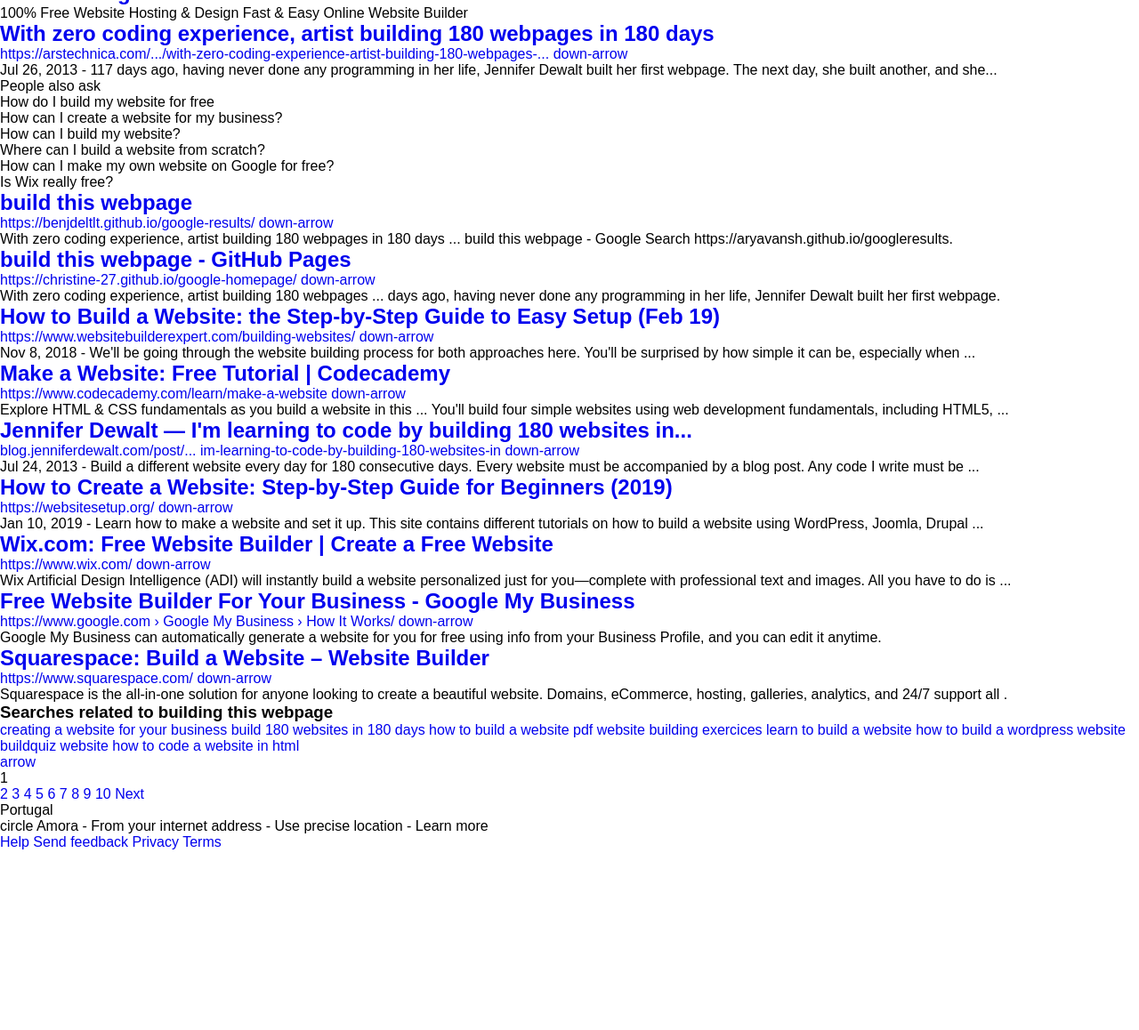
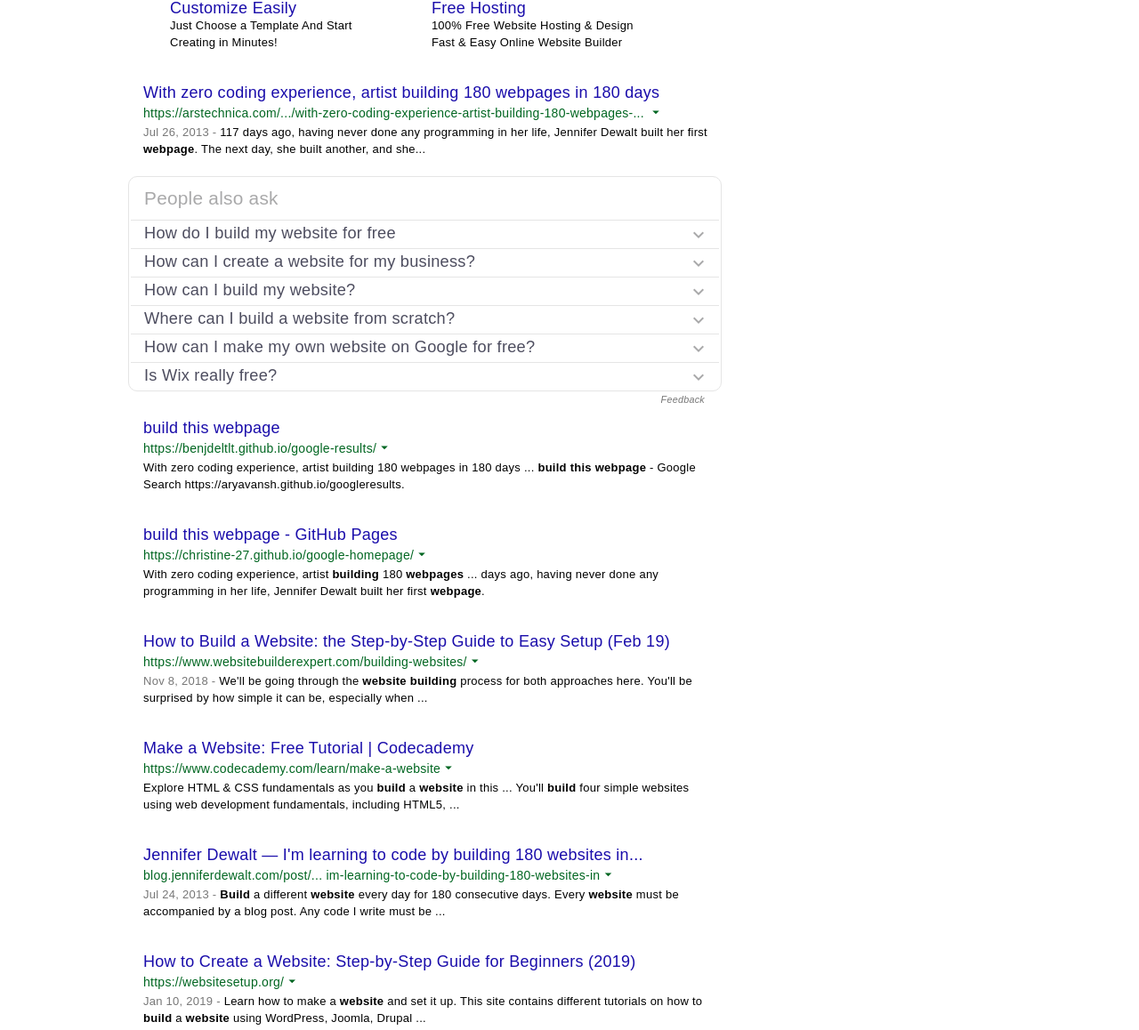
Before and after one commit to LucasBarbara/google-homepage-h, a plain HTML site: page index.html in a window 1280 px wide. Shown: the part 286-1444 px from the top of the page at 89% size. Before the commit the page ends 1242 px from the top, so only its background shows below. Drawn offline with Linux system fonts and the light colour scheme.

Commit message:
Set styles for the main section of the page

```diff
--- a/css/styles.css
+++ b/css/styles.css
@@ -1,3 +1,5 @@
+/* GENERAL STYLES  */
+
 * {
   margin: 0;
   padding: 0;
@@ -13,6 +15,8 @@ body {
   font-family: arial, sans-serif;
   font-size: 16px;
 }
+
+/* NAV STYLES */
 
 button {
 
@@ -113,3 +117,203 @@ input {
   left: 755px;
   top: 5px;
 }
+
+/* MAIN SECTION STYLES */
+
+a h2 {
+
+  color: #1a0dab;
+  font-size: 18px;
+  font-weight: 100;
+  margin-bottom: 3px;
+}
+
+a p {
+
+  color: #006621;
+  font-size: 14px;
+  margin-bottom: 5px;
+}
+
+main {
+
+  font-size: 13px;
+  letter-spacing: 0.02em;
+  margin: 15px 157px;
+  width: 650px;
+}
+
+table {
+
+  border: 1px solid #E5E5E5;
+  border-radius: 10px;
+  margin-left: -17px;
+  width: 667px;
+}
+
+td {
+
+  font-size: 1.4em;
+  padding-left: 15px;
+}
+
+.ad {
+
+  border: 1px solid #006621;
+  border-radius: 3px;
+  font-size: 11px;
+  margin-right: 3px;
+  padding: 0 2px;
+}
+
+.arrow-drop-down {
+
+  top: 3px;
+  position: relative;
+}
+
+.box-header {
+
+  color: #a9a9aa;
+  font-size: 1.6em;
+  padding-top: 10px;
+  padding-bottom: 10px;
+}
+
+.material-icons.md-18 {
+
+  font-size: 18px;
+}
+
+.bold {
+
+  font-weight: 600;
+}
+
+.question {
+
+  color: #4d4d5f;
+  display: block;
+  border-top: 1px solid #E5E5E5;
+  position: relative;
+  padding-top: 4px;
+  padding-bottom: 4px;
+}
+
+.question .material-icons {
+
+  color: #a9a9aa;
+  position: absolute;
+  right: 20px;
+  width: 15px;
+}
+
+.result {
+
+  padding: 20px 0;
+}
+
+.result a {
+
+  line-height: 1em;
+}
+.results {
+
+  margin-left: 4px;
+}
+
+.snippet {
+
+  line-height: 1.5em;
+}
+
+.sub-result {
+
+  display: inline-block;
+  margin: 20px 10px 0px 30px;
+  width: 250px;
+}
+
+#feedback {
+
+  font-size: 0.83em;
+  font-style: italic;
+  text-align: right;
+  padding-top: 3px;
+  padding-right: 15px;
+}
+
+
+#results-number, .date, #feedback a {
+
+  color: #777;
+}
+
+/* Related Searches Styles */
+
+div h3 {
+
+  color: #222;
+  font-size: 18px;
+  font-weight: 500;
+  line-height: 18px;
+  margin: 15px 0;
+}
+
+.searches-col {
+
+  float: left;
+  width: 50%;
+}
+
+.searches-col a {
+
+  color: #1a0dab;
+  font-size: 14px;
+  font-weight: bold;
+  display: inline-block;
+
+}
+
+.normal {
+
+  font-weight: 500;
+}
+
+.more-results {
+
+  clear: left;
+  text-align: center;
+  margin-top: 120px;
+  margin-bottom: 50px;
+  border: 2px solid red;
+}
+
+.more-results p {
+
+  display: inline-block;
+}
+
+.mr-arrow {
+
+  color: #4285F4;
+  position: relative;
+  bottom: 10px;
+  left: 8px;
+}
+
+.results-page a {
+
+  color: #4285F4;
+  margin-left: 8px;
+}
+
+#next {
+
+  margin-left: 50px;
+}
+
+#space{
+
+  width: 33px;
+}
--- a/index.html
+++ b/index.html
@@ -40,121 +40,142 @@
     </nav>
 
     <main>
-      <p>About 127,000,000 results (0.37 seconds)</p>
+      <p id="results-number">About 127,000,000 results (0.37 seconds)</p>
 
+      <div class="results">
         <div class="result">
           <a href="#">
             <h2>Build a Website Free Today | It's easy to Build a Website | wix.com</h2>
-          <p><span>Ad</span> www.wix.com/<i>down-arrow</i></p>
+            <p><span class="ad">Ad</span> www.wix.com/<i class="material-icons arrow-drop-down md-18">arrow_drop_down</i></p>
           </a>
-        <p>Go to Wix to Get Started Today. <span class="bold">Build</span> the <span class="bold">Website</span> You Want - All On Your Own. Customizable online store. Social media compatible. Multiple payment methods. 24/7 support center. 100s of Apps. Market Leaders. Custom domain name. Top industry hosting. SEO wizard. 100s of templates.</p>
-        <div>
+          <p class="snippet">Go to Wix to Get Started Today. <span class="bold">Build</span> the <span class="bold">Website</span> You Want - All On Your Own. Customizable online store. Social media compatible. Multiple payment methods. 24/7 support center. 100s of Apps. Market Leaders. Custom domain name. Top industry hosting. SEO wizard. 100s of templates.</p>
+          <div class="sub-result">
             <a href="#"><h2>Customize Easily</h2></a>
-          <p>Just Choose a Template And Start Creating in Minutes!</p>
+            <p class="snippet">Just Choose a Template And Start Creating in Minutes!</p>
           </div>
-        <div>
+          <div class="sub-result">
             <a href="#"><h2>Free Hosting</h2></a>
-          <p>100% Free Website Hosting &amp; Design Fast &amp; Easy Online Website Builder</p>
+            <p class="snippet">100% Free Website Hosting &amp; Design Fast &amp; Easy Online Website Builder</p>
           </div>
         </div>
 
         <div class="result">
           <a href="#">
             <h2>With zero coding experience, artist building 180 webpages in 180 days</h2>
-          <p>https://arstechnica.com/.../with-zero-coding-experience-artist-building-180-webpages-... <span>down-arrow</span></p>
+            <p>https://arstechnica.com/.../with-zero-coding-experience-artist-building-180-webpages-... <i class="material-icons arrow-drop-down md-18">arrow_drop_down</i></p>
           </a>
-        <p><span class="date">Jul 26, 2013 - </span>117 days ago, having never done any programming in her life, Jennifer Dewalt built her first <span class="bold">webpage</span>. The next day, she built another, and she...</p>
+          <p class="snippet"><span class="date">Jul 26, 2013 - </span>117 days ago, having never done any programming in her life, Jennifer Dewalt built her first <span class="bold">webpage</span>. The next day, she built another, and she...</p>
         </div>
 
-      <div class="box">
-        <p class = "box-header">People also ask</p>
-        <p class = "question">How do I build my website for free <span class="down-arrow2"></span></p>
-        <p class = "question">How can I create a website for my business? <span class="down-arrow2"></span></p>
-        <p class = "question">How can I build my website? <span class="down-arrow2"></span></p>
-        <p class = "question">Where can I build a website from scratch? <span class="down-arrow2"></span></p>
-        <p class = "question">How can I make my own website on Google for free? <span class="down-arrow2"></span></p>
-        <p class = "question">Is Wix really free? <span class="down-arrow2"></span></p>
-      </div>
+        <table class="box">
+          <tr>
+            <td class="box-header">People also ask</td>
+          </tr>
+          <tr>
+            <td class="question">How do I build my website for free <i class="material-icons">keyboard_arrow_down</i></span></td>
+          </tr>
+          <tr>
+            <td class="question">How can I create a website for my business? <i class="material-icons">keyboard_arrow_down</i></span></td>
+          </tr>
+          <tr>
+            <td class="question">How can I build my website? <i class="material-icons">keyboard_arrow_down</i></span></td>
+          </tr>
+          <tr>
+            <td class="question">Where can I build a website from scratch? <i class="material-icons">keyboard_arrow_down</i></td>
+          </tr>
+          <tr>
+            <td class="question">How can I make my own website on Google for free? <i class="material-icons">keyboard_arrow_down</i></td>
+          </tr>
+          <tr>
+            <td class="question">Is Wix really free? <i class="material-icons">keyboard_arrow_down</i></td>
+          </tr>
+        </table>
+
+        <p id="feedback"><a href="#">Feedback</a></p>
 
         <div class="result">
           <a href="#">
             <h2>build this webpage</h2>
-            <p>https://benjdeltlt.github.io/google-results/<span> down-arrow</span></p>
+              <p>https://benjdeltlt.github.io/google-results/<i class="material-icons arrow-drop-down md-18">arrow_drop_down</i></p>
           </a>
-        <p>With zero coding experience, artist building 180 webpages in 180 days ...  <span class="bold">build this webpage</span> -  Google Search https://aryavansh.github.io/googleresults.</p>
+          <p class="snippet">With zero coding experience, artist building 180 webpages in 180 days ...  <span class="bold">build this webpage</span> -  Google Search https://aryavansh.github.io/googleresults.</p>
         </div>
 
         <div class="result">
           <a href="#">
             <h2>build this webpage - GitHub Pages</h2>
-          <p>https://christine-27.github.io/google-homepage/<span> down-arrow</span></p>
+            <p>https://christine-27.github.io/google-homepage/<i class="material-icons arrow-drop-down md-18">arrow_drop_down</i></p>
           </a>
-        <p>With zero coding experience, artist <span class="bold">building</span> 180 <span class="bold">webpages</span> ...  days ago, having never done any programming in her life, Jennifer Dewalt built her first <span class="bold">webpage</span>.</p>
+          <p class="snippet">With zero coding experience, artist <span class="bold">building</span> 180 <span class="bold">webpages</span> ...  days ago, having never done any programming in her life, Jennifer Dewalt built her first <span class="bold">webpage</span>.</p>
         </div>
 
         <div class="result">
           <a href="#">
             <h2>How to Build a Website: the Step-by-Step Guide to Easy Setup (Feb 19)</h2>
-          <p>https://www.websitebuilderexpert.com/building-websites/<span> down-arrow</span></p>
+            <p>https://www.websitebuilderexpert.com/building-websites/<i class="material-icons arrow-drop-down md-18">arrow_drop_down</i></p>
           </a>
-        <p><span class="date">Nov 8, 2018 - </span>We'll be going through the <span class="bold">website building</span> process for both approaches here. You'll be surprised by how simple it can be, especially when ...</p>
+          <p class="snippet"><span class="date">Nov 8, 2018 - </span>We'll be going through the <span class="bold">website building</span> process for both approaches here. You'll be surprised by how simple it can be, especially when ...</p>
         </div>
 
         <div class="result">
           <a href="#">
             <h2>Make a Website: Free Tutorial | Codecademy</h2>
-          <p>https://www.codecademy.com/learn/make-a-website<span> down-arrow</span></p>
+            <p>https://www.codecademy.com/learn/make-a-website<i class="material-icons arrow-drop-down md-18">arrow_drop_down</i></p>
           </a>
-        <p>Explore HTML &amp; CSS fundamentals as you <span class="bold">build</span> a <span class="bold">website</span> in this ... You'll <span class="bold">build</span> four simple websites using web development fundamentals, including HTML5, ...</p>
+          <p class="snippet">Explore HTML &amp; CSS fundamentals as you <span class="bold">build</span> a <span class="bold">website</span> in this ... You'll <span class="bold">build</span> four simple websites using web development fundamentals, including HTML5, ...</p>
         </div>
 
           <div class="result">
             <a href="#">
               <h2>Jennifer Dewalt — I'm learning to code by building 180 websites in...</h2>
-            <p>blog.jenniferdewalt.com/post/... im-learning-to-code-by-building-180-websites-in<span> down-arrow</span></p>
+              <p>blog.jenniferdewalt.com/post/... im-learning-to-code-by-building-180-websites-in<i class="material-icons arrow-drop-down md-18">arrow_drop_down</i></p>
             </a>
-          <p><span class="date">Jul 24, 2013 - </span><span class="bold">Build</span> a different <span class="bold">website</span> every day for 180 consecutive days. Every <span class="bold">website</span> must be accompanied by a blog post. Any code I write must be ...</p>
+            <p class="snippet"><span class="date">Jul 24, 2013 - </span><span class="bold">Build</span> a different <span class="bold">website</span> every day for 180 consecutive days. Every <span class="bold">website</span> must be accompanied by a blog post. Any code I write must be ...</p>
           </div>
 
           <div class="result">
             <a href="#">
               <h2>How to Create a Website: Step-by-Step Guide for Beginners (2019)</h2>
-            <p>https://websitesetup.org/<span> down-arrow</span></p>
+              <p>https://websitesetup.org/<i class="material-icons arrow-drop-down md-18">arrow_drop_down</i></p>
             </a>
-          <p><span class="date">Jan 10, 2019 - </span>Learn how to make a <span class="bold">website</span> and set it up. This site contains different tutorials on how to <span class="bold">build</span> a <span class="bold">website</span> using WordPress, Joomla, Drupal ...</p>
+            <p class="snippet"><span class="date">Jan 10, 2019 - </span>Learn how to make a <span class="bold">website</span> and set it up. This site contains different tutorials on how to <span class="bold">build</span> a <span class="bold">website</span> using WordPress, Joomla, Drupal ...</p>
           </div>
 
           <div class="result">
             <a href="#">
               <h2>Wix.com: Free Website Builder | Create a Free Website</h2>
-            <p>https://www.wix.com/<span> down-arrow</span></p>
+              <p>https://www.wix.com/<i class="material-icons arrow-drop-down md-18">arrow_drop_down</i></p>
             </a>
-          <p>Wix Artificial Design Intelligence (ADI) will instantly <span class="bold">build</span> a <span class="bold">website</span> personalized just for you—complete with professional text and images. All you have to do is ...</p>
+            <p class="snippet">Wix Artificial Design Intelligence (ADI) will instantly <span class="bold">build</span> a <span class="bold">website</span> personalized just for you—complete with professional text and images. All you have to do is ...</p>
           </div>
 
           <div class="result">
             <a href="#">
               <h2>Free Website Builder For Your Business - Google My Business</h2>
-            <p>https://www.google.com › Google My Business › How It Works/<span> down-arrow</span></p>
+              <p>https://www.google.com › Google My Business › How It Works/<i class="material-icons arrow-drop-down md-18">arrow_drop_down</i></p>
             </a>
-          <p>Google My Business can automatically generate a <span class="bold">website</span> for you for free using info from your Business Profile, and you can edit it anytime.</p>
+            <p class="snippet">Google My Business can automatically generate a <span class="bold">website</span> for you for free using info from your Business Profile, and you can edit it anytime.</p>
           </div>
 
           <div class="result">
             <a href="#">
               <h2>Squarespace: Build a Website – Website Builder</h2>
-            <p>https://www.squarespace.com/<span> down-arrow</span></p>
+              <p>https://www.squarespace.com/ <i class="material-icons arrow-drop-down md-18">arrow_drop_down</i></p>
             </a>
-          <p>Squarespace is the all-in-one solution for anyone looking to create a beautiful <span class="bold">website</span>. Domains, eCommerce, hosting, galleries, analytics, and 24/7 support all .</p>
+            <p class="snippet">Squarespace is the all-in-one solution for anyone looking to create a beautiful <span class="bold">website</span>. Domains, eCommerce, hosting, galleries, analytics, and 24/7 support all .</p>
+          </div>
         </div>
 
         <div class="related-searches">
-          <h3>Searches related to building this webpage</h3>
-          <div class="searches">
+          <h3>Searches related to build this webpage</h3>
+          <div class="searches-col">
             <a href="#">creating a website for your business</a>
             <a href="#"><span class="normal">build</span> 180 websites in 180 days</a>
             <a href="#">how to <span class="normal">build</span> a website pdf</a>
             <a href="#">website building exercices</a>
+          </div>
+
+          <div class="searches-col">
             <a href="#">learn to <span class="normal">build</span> a website</a>
             <a href="#">how to <span class="normal">build</span> a wordpress website</a>
             <a href="#"><span class="normal">build</span>quiz website</a>
@@ -163,7 +184,11 @@
         </div>
 
         <div class="more-results">
-          <img src="" alt=""><a href="#">arrow</a>
+          <img src="images/google-more.png" alt=""><i class="material-icons mr-arrow">
+              keyboard_arrow_right
+              </i>
+          <div class="results-page">
+            <p id="space">&nbsp;</p>
             <p>1</p>
             <a href="#">2</a>
             <a href="#">3</a>
@@ -174,7 +199,8 @@
             <a href="#">8</a>
             <a href="#">9</a>
             <a href="#">10</a>
-          <a href="#">Next</a>
+            <a href="#" id ="next">Next</a>
+          </div>
         </div>
     </main>
 
```
Also changed, not shown: images/google-more.png (added). Lines whose indentation alone changed are shown as unchanged.
